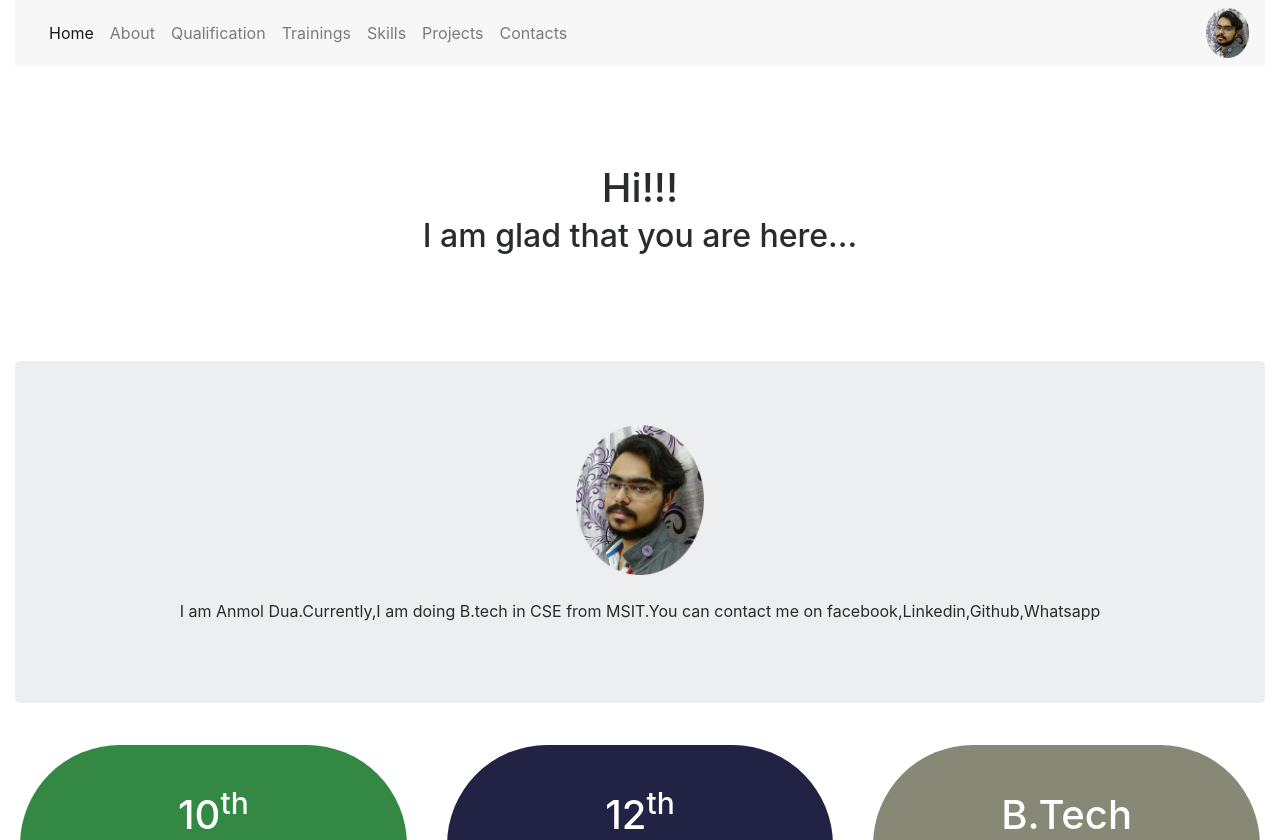
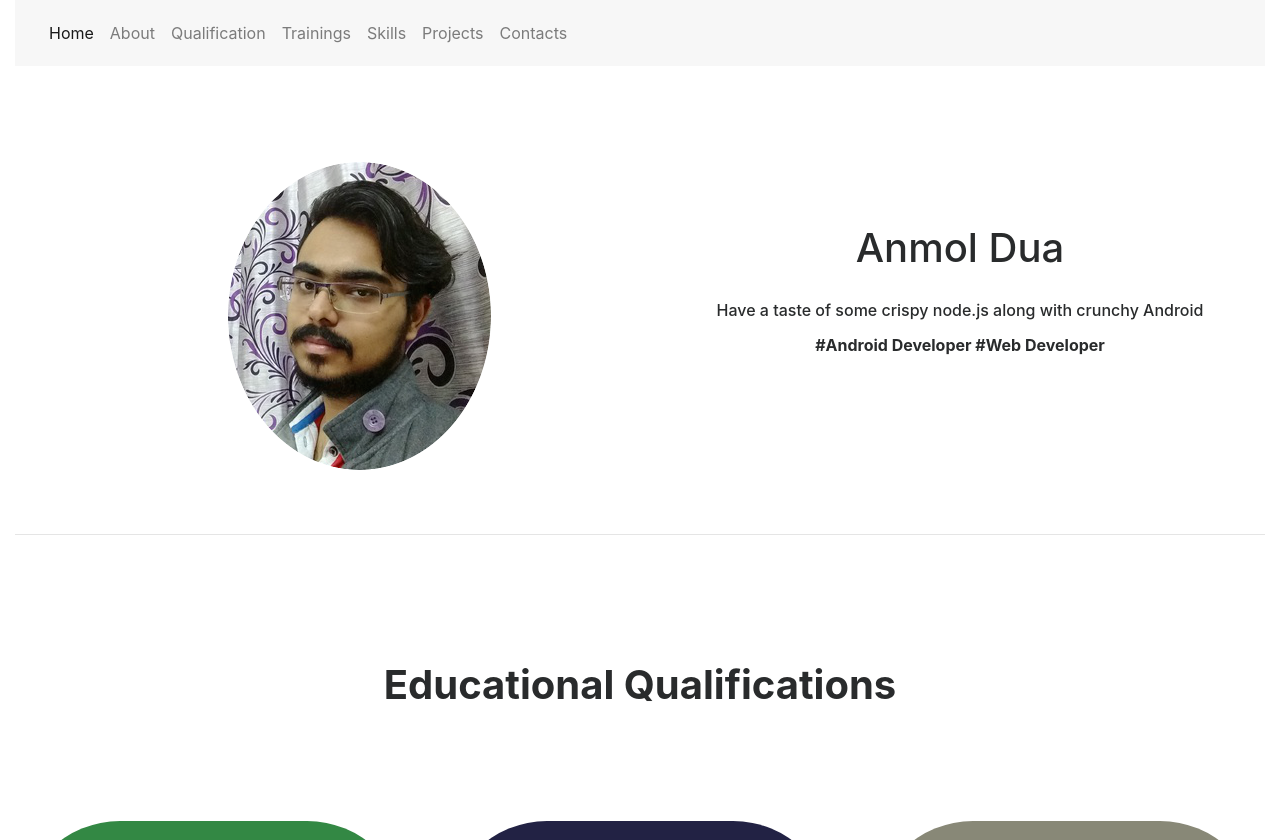
Before and after one commit to anmolduainter/profile, a plain HTML site: page profile1/index.html in a window 1280 px wide. Shown: the top 840 px of the page. Drawn offline with nearby package versions, Linux system fonts and the light colour scheme; a script that the page names is missing.

Commit message:
p1 changes

```diff
--- a/profile1/style.css
+++ b/profile1/css/style.css
@@ -3,22 +3,14 @@
 	width: 100%;
 }
 
-#Hi{
+/*Details S*/
 
-   animation: Hi 1s;
-   animation-timing-function: linear;
-
+.jumbotron{
+	background: transparent	;
 }
 
-@keyframes Hi{
-	from{
-       transform: translateX(1200px);
-	}
-	to{
+/*Details E*/
 
-       transform: translateX(0px);
-	}
-}
 
 #belowhi{
 
--- a/profile1/index.html
+++ b/profile1/index.html
@@ -7,11 +7,17 @@
 	<script src="https://code.jquery.com/jquery-3.1.1.slim.min.js" integrity="sha384-A7FZj7v+d/sdmMqp/nOQwliLvUsJfDHW+k9Omg/a/EheAdgtzNs3hpfag6Ed950n" crossorigin="anonymous"></script>
 	<script src="https://cdnjs.cloudflare.com/ajax/libs/tether/1.4.0/js/tether.min.js" integrity="sha384-DztdAPBWPRXSA/3eYEEUWrWCy7G5KFbe8fFjk5JAIxUYHKkDx6Qin1DkWx51bBrb" crossorigin="anonymous"></script>
 	<script src="https://maxcdn.bootstrapcdn.com/bootstrap/4.0.0-alpha.6/js/bootstrap.min.js" integrity="sha384-vBWWzlZJ8ea9aCX4pEW3rVHjgjt7zpkNpZk+02D9phzyeVkE+jo0ieGizqPLForn" crossorigin="anonymous"></script>
-	<link rel="stylesheet" type="text/css" href="style.css">
+	<link rel="stylesheet" type="text/css" href="css/style.css">
 </head>
 <body>
 
+
+<!--------------------container-start-------------------------------->
+
   <div class="container">
+
+	<!--------------------nav bar - start----------------------------->
+
 
 	  <nav class="navbar navbar-toggleable-md navbar-light bg-faded">
   		<button class="navbar-toggler navbar-toggler-right" type="button" data-toggle="collapse" data-target="#navbarSupportedContent" aria-controls="navbarSupportedContent" aria-expanded="false" aria-label="Toggle navigation">
@@ -42,30 +48,54 @@
        				 <a class="nav-link" href="#">Contacts</a>
       			</li>
     		</ul>
-    		 <img src="images/profile.png" alt="profile" height="50px">
   		</div>
 	</nav>
 
+	  <!---------------------------nav - bar end ----------------------->
+
+
+	<!-----------------------details - part -------------------------->
+
+	  <br>
+	  <br>
+	  <br>
+	  <br>
 	  <div class="row">
-  		<div class="col text-center" style="margin-top: 100px;">
-
-           <h1 align="center" id="Hi">Hi!!!</h1>
-           <h2 align="center" id="belowhi">I am glad that you are here...</h2>
-
+		  <div class="col-lg-2 col-sm-2 col-md-2">
+		  </div>
+		  <div class="col-lg-4 col-sm-4 col-md-4">
+			  <img src="images/profile.png" class="img-fluid" height="250px"/>
+		  </div>
+		  <div class="col-lg col-sm col-md">
+			  <div class="jumbotron text-center">
+				  <h1>Anmol Dua</h1>
+				  <br>
+				  <h6>Have a taste of some crispy node.js along with crunchy Android
+					  <br><br><b>#Android Developer #Web Developer</b>
+				  </h6>
 			  </div>
 		  </div>
 
-    <div class="row">
+	  </div>
 
-    	<div class="col text-center" id="Intro" style="margin-top: 100px;">
 
-           <div class="jumbotron">
-           		<img src="images/profile.png" alt="profile" height="150px">
+	  <!---------------------details end--------------->
+
+	  <!-------------educational Qualification------------->
+
 	  <br>
 	  <br>
-           		<p>I am Anmol Dua.Currently,I am doing B.tech in CSE from MSIT.You can contact me on facebook,Linkedin,Github,Whatsapp
-           		</p>
+
+	  <hr>
+
+	  <br>
+	  <br>
+	 <div class="row">
+		<div class="col">
+			<div class="jumbotron text-center">
+				<h1><b>Educational Qualifications</b></h1>
 			</div>
+
 		</div>
 	 </div>
 
@@ -107,6 +137,9 @@
             <br><br>
        </div>
      </div>
+
+	  <!-------------educational Qualification------------->
+
 
 	  <br><br><br><br>
     <div class="row">
```
Lines whose indentation alone changed are shown as unchanged.
